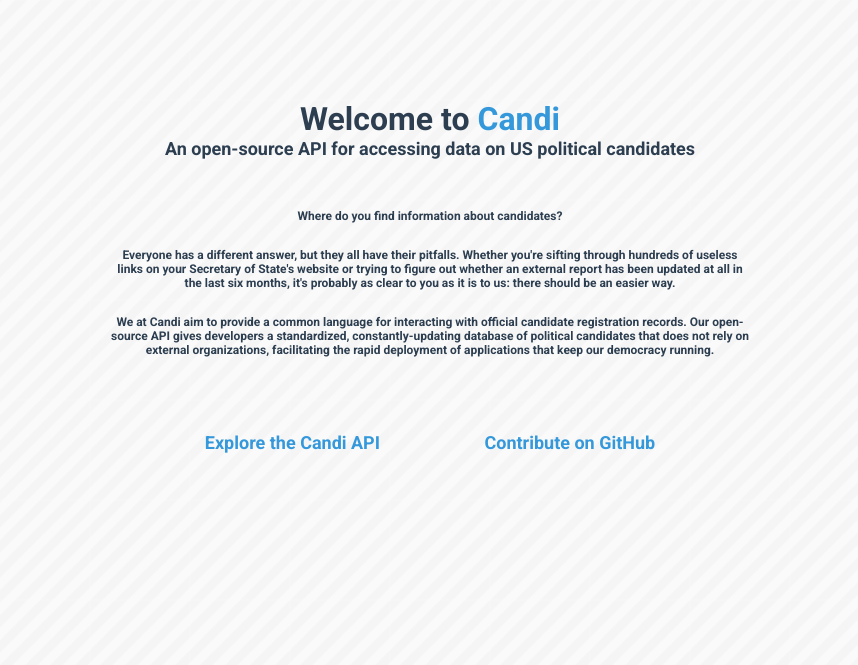
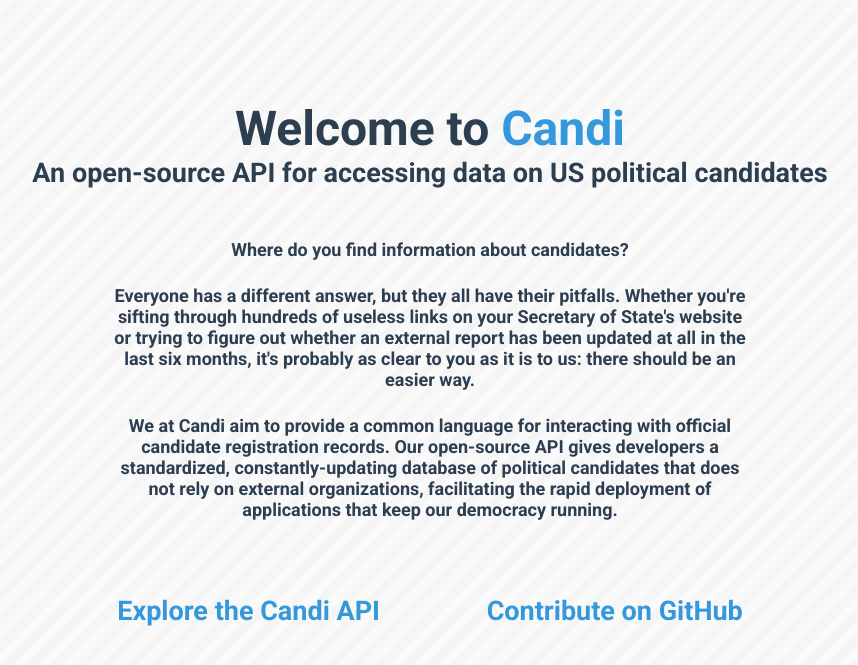
Before and after one commit to sgh304/Candi, a Flask app: page / in a window 1280 px wide. Shown: the top 665 px of the page, without its empty margins (210-1068 px from the left). Run offline with Flask 2, Linux system fonts and the light colour scheme.

Commit message:
Fixed text sizing

```diff
--- a/src/web/static/css/common.css
+++ b/src/web/static/css/common.css
@@ -52,17 +52,17 @@ body {
 }
 
 .extra-small-text {
-  font-size: 12px;
+  font-size: 18px;
 }
 
 .small-text {
-    font-size: 18px;
+    font-size: 27px;
 }
 
 .med-text {
-    font-size: 24px;
+    font-size: 36px;
 }
 
 .large-text {
-    font-size: 32px;
+    font-size: 48px;
 }
```
